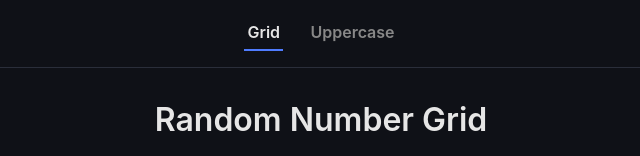
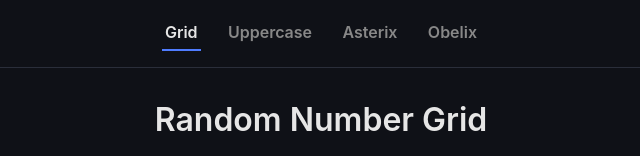
Before and after one commit to iluvgithub/angular-sandbox, an Angular app in the folder frontend/: page / in a window 1280 px wide. Shown: the top 156 px of the page, without its empty margins (319-959 px from the left). Built offline with nearby package versions, Linux system fonts and the light colour scheme; no server answers.

Commit message:
frontend, simple chatroom with only 2 rooms

```diff
--- a/frontend/src/app/app.component.html
+++ b/frontend/src/app/app.component.html
@@ -1,6 +1,9 @@
 <nav class="top-nav">
   <a routerLink="/" routerLinkActive="active" [routerLinkActiveOptions]="{ exact: true }">Grid</a>
   <a routerLink="/uppercase" routerLinkActive="active">Uppercase</a>
+  <a routerLink="/asterix" routerLinkActive="active">Asterix</a>
+  <a routerLink="/obelix" routerLinkActive="active">Obelix</a>
+
 </nav>
 
 <router-outlet></router-outlet>
--- a/frontend/src/app/app.routes.ts
+++ b/frontend/src/app/app.routes.ts
@@ -1,9 +1,12 @@
 import { Routes } from '@angular/router';
 import { GridComponent } from './grid/grid.component';
 import { UppercaseComponent } from './uppercase/uppercase.component';
+import { ChatRoomComponent } from './chat/chatroom.component';
 
 export const routes: Routes = [
   { path: '', component: GridComponent },
   { path: 'uppercase', component: UppercaseComponent },
+  { path: 'asterix', component: ChatRoomComponent, data: { room: 'Asterix' } },
+  { path: 'obelix', component: ChatRoomComponent, data: { room: 'Obelix' } },
   { path: '**', redirectTo: '' },
 ];
--- a/frontend/src/main.ts
+++ b/frontend/src/main.ts
@@ -1,9 +1,9 @@
 import { bootstrapApplication } from '@angular/platform-browser';
 import { provideHttpClient } from '@angular/common/http';
-import { provideRouter } from '@angular/router';
+import { provideRouter, withComponentInputBinding } from '@angular/router';
 import { AppComponent } from './app/app.component';
 import { routes } from './app/app.routes';
 
 bootstrapApplication(AppComponent, {
-  providers: [provideRouter(routes), provideHttpClient()],
+  providers: [provideRouter(routes, withComponentInputBinding()), provideHttpClient()],
 }).catch((err) => console.error(err));
```
